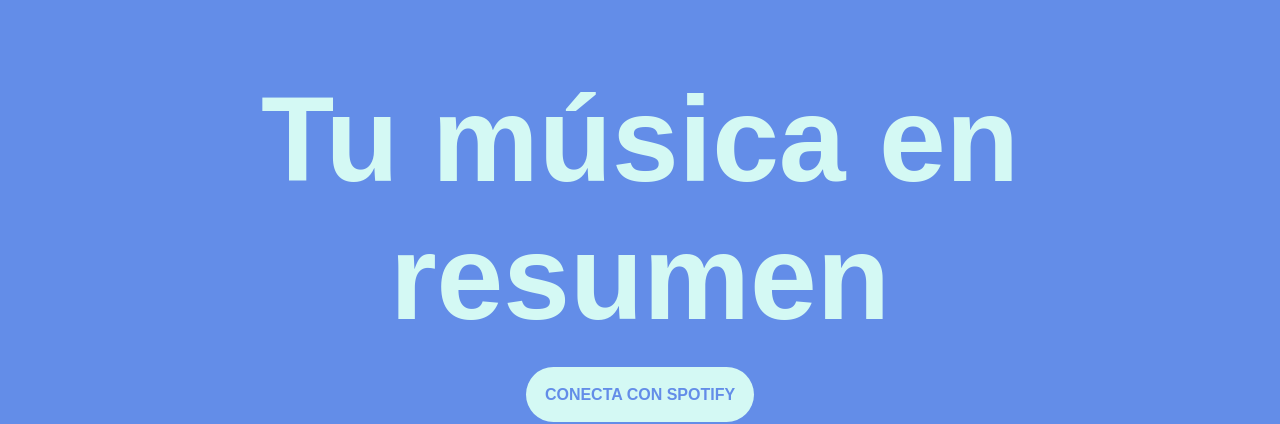
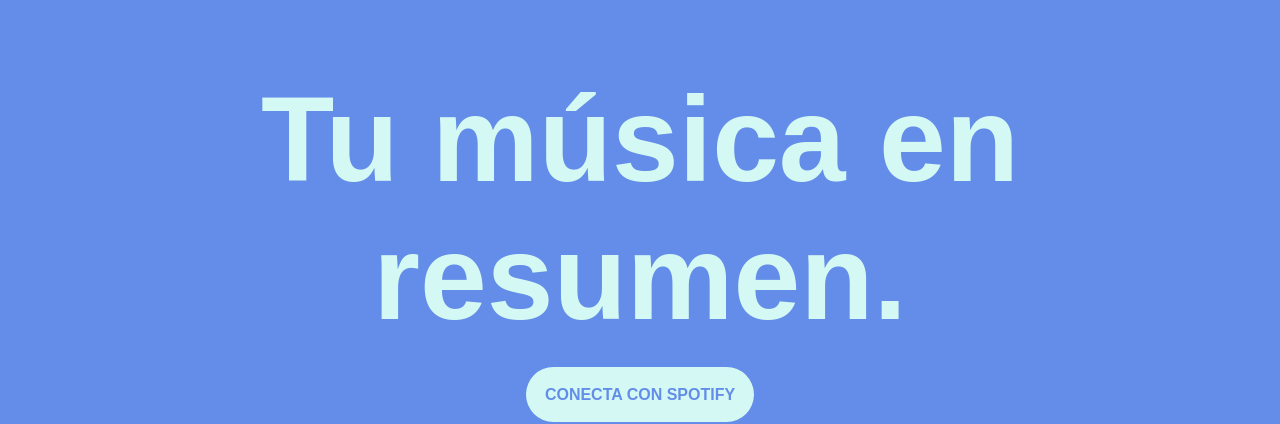
Before and after one commit to evawythien/awesome-spotify, a Nuxt app: page / in a window 1280 px wide. Shown: the part 163-587 px from the top of the page. Built offline with nearby package versions, Linux system fonts and the light colour scheme.

Commit message:
Tabulaciones y eliminacion de comentarios.

```diff
--- a/components/LinkNumber.vue
+++ b/components/LinkNumber.vue
@@ -51,12 +51,10 @@ export default {
 
 <style>
     .footer-link-number {
-        /* Links in flex column */
         display: flex;
         flex-direction: column;
         align-items: center;
         font-weight: bold;
-        /* Item from footer */
         align-self: flex-start;
         margin-top: 1rem;
     }
--- a/pages/index.vue
+++ b/pages/index.vue
@@ -1,7 +1,7 @@
 <template>
   <main class="index">
     <h1>
-      Tu música en resumen
+      Tu música en resumen.
     </h1>
     <div class="index__link">
       <nuxt-link to="/music-1">
```
Also changed, not shown: components/music-2.vue (+17 -5 lines), layouts/default.vue (+3 -8 lines). Lines whose indentation alone changed are shown as unchanged.
